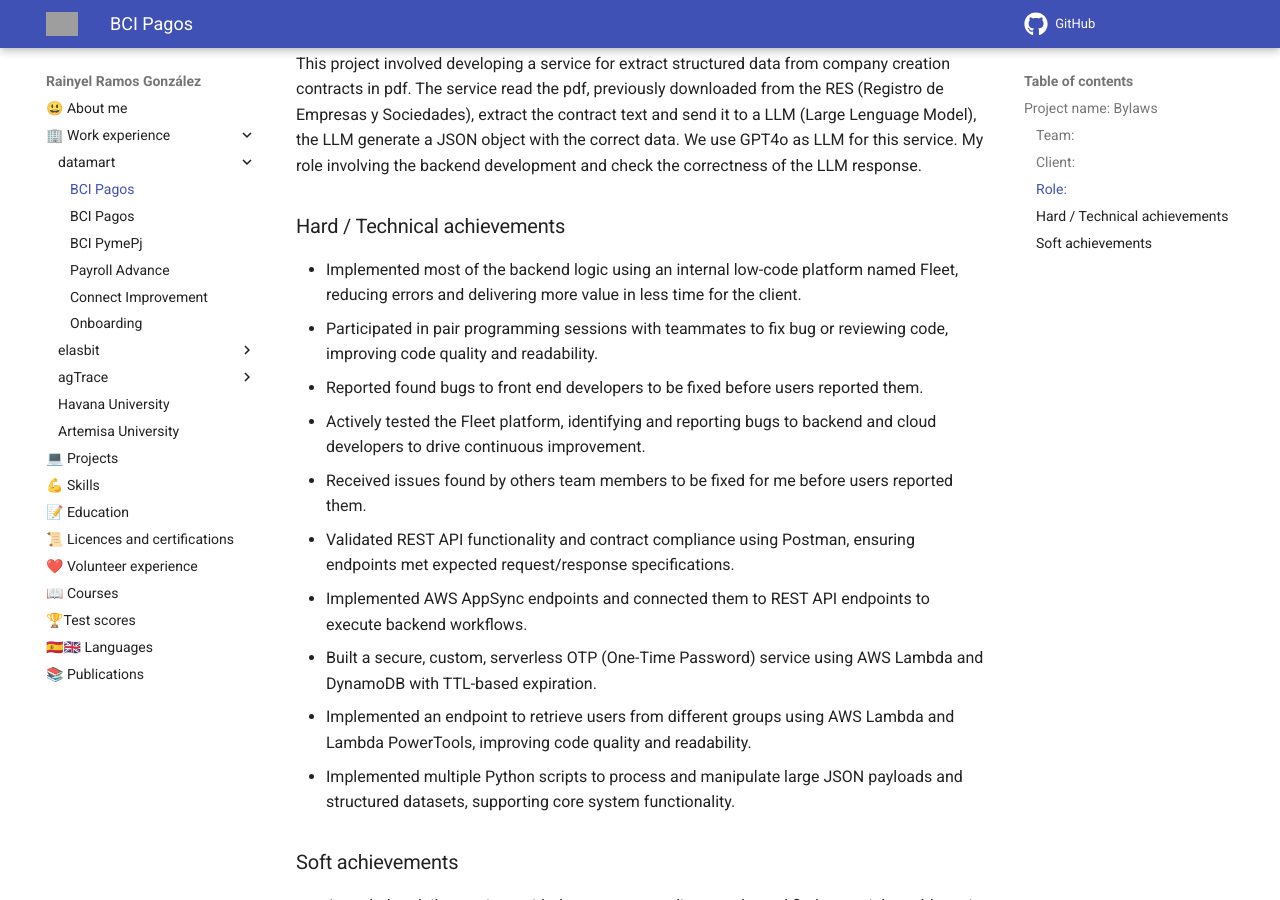
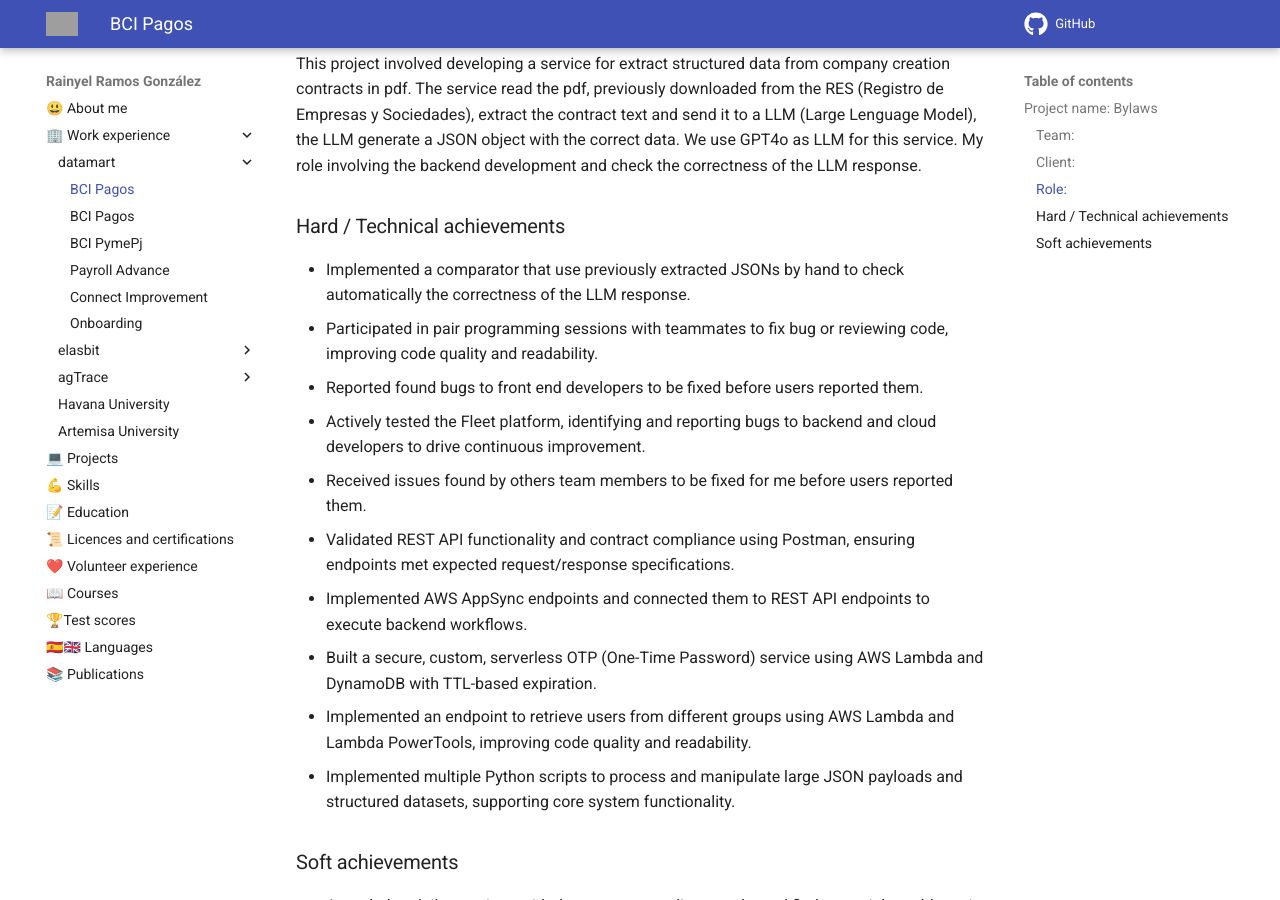
Before and after one commit to rayniel95/rayniel95.github.io, an MkDocs documentation site: the page built from docs/work_experience/datamart/bylaws.md, in a window 1280 px wide and 900 px high, scrolled down 563 px. Built offline with MkDocs 1.6.1 and Material for MkDocs 9.7.7, drawn with Linux system fonts in a browser that asks for light colours; grey boxes are pictures that could not be loaded.

Commit message:
docs(projects): update datamart bylaws technical achievements

```diff
--- a/docs/work_experience/datamart/bylaws.md
+++ b/docs/work_experience/datamart/bylaws.md
@@ -22,7 +22,7 @@ This project involved developing a service for extract structured data from comp
 <!-- small description about the client and its requirements or problems, how I solve it -->
 ### Hard / Technical achievements
 
-- Implemented most of the backend logic using an internal low-code platform named Fleet, reducing errors and delivering more value in less time for the client.
+- Implemented a comparator that use previously extracted JSONs by hand to check automatically the correctness of the LLM response.
 - Participated in pair programming sessions with teammates to fix bug or reviewing code, improving code quality and readability.
 - Reported found bugs to front end developers to be fixed before users reported them.
 - Actively tested the Fleet platform, identifying and reporting bugs to backend and cloud developers to drive continuous improvement.
```
